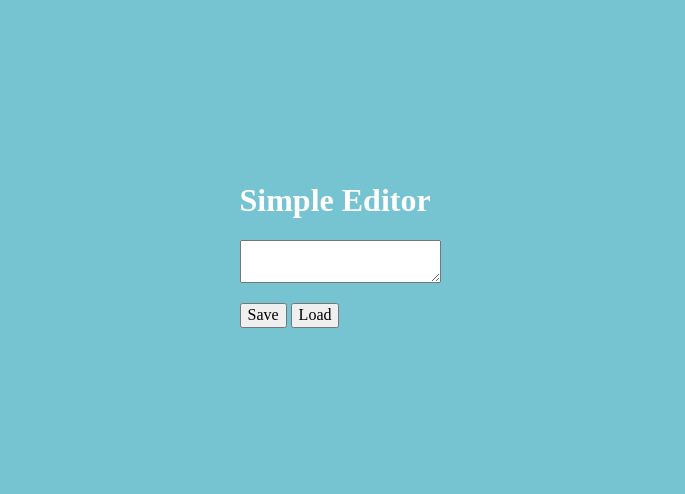
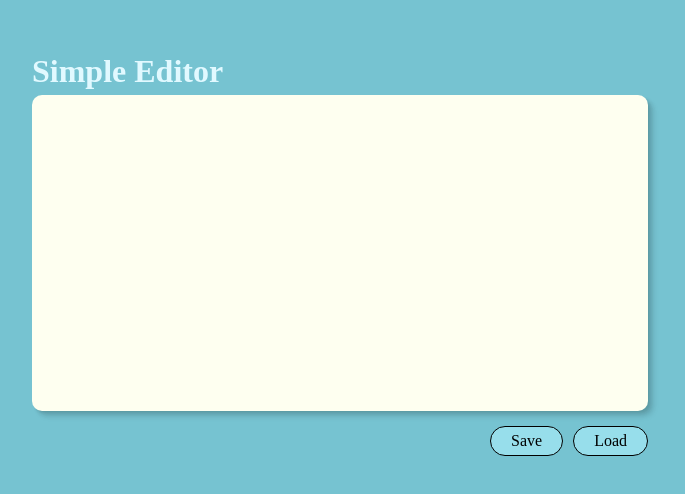
Before and after one commit to tomekgasowski/simple-editor, a website built with webpack: page src/pages/index.html in a window 1280 px wide. Shown: the part 156-650 px from the top of the page, without its empty margins (300-985 px from the left). Built offline with nearby package versions, Linux system fonts and the light colour scheme.

Commit message:
html and css

```diff
--- a/src/js/another.js
+++ /dev/null
@@ -1 +0,0 @@
-console.log('hello another');
--- a/src/js/index.js
+++ b/src/js/index.js
@@ -5,5 +5,3 @@ import '../scss/main.scss';
 // registerSW();
 
 /* place your code below */
-
-console.log('HELLO 🚀')
--- a/src/pages/index.html
+++ b/src/pages/index.html
@@ -145,15 +145,16 @@
     />
   </head>
   <body>
-    <main>
+    <main class="main">
       <h1 class="title">Simple Editor</h1>
-      <p>
-        <textarea class="text-area"></textarea>
-      </p>
-      <div>
-        <button class="button button--save">Save</button>
-        <button class="button button--load">Load</button>
+
+      <textarea class="text-area text-area--js"></textarea>
+
+      <div class="button--flex">
+        <button class="button button--save button-save--js">Save</button>
+        <button class="button button--load button-load--js">Load</button>
       </div>
+
     </main>
   </body>
 </html>
--- a/src/scss/main.scss
+++ b/src/scss/main.scss
@@ -11,3 +11,63 @@ body {
   justify-content: center;
   min-height: 100vh;
 }
+
+.button--flex {
+  display: flex;
+  justify-content: flex-end;
+}
+
+.text-area {
+  margin-bottom: 10px;
+  width: 600px;
+  height: 300px;
+  padding: 8px;
+  border-radius: 10px;
+  resize: none;
+  border: none;
+  background-color: rgb(254, 255, 240);
+  box-shadow:
+  1px 1px 1px rgba(0, 0, 0, 0.014),
+  2px 2px 2px rgba(0, 0, 0, 0.028),
+  3px 3px 3px rgba(0, 0, 0, 0.03),
+  4px 4px 4px rgba(0, 0, 0, 0.042),
+  5px 5px 5px rgba(0, 0, 0, 0.056),
+  6px 6px 6px rgba(0, 0, 0, 0.06);
+}
+
+.title {
+  margin-bottom: 5px;
+  color: rgb(225, 249, 255);
+}
+
+.button {
+  border: 1px solid black;
+  border-radius: 15px;
+  padding: 5px 20px;
+  margin-left: 10px;
+  background-color: #97deeb;
+  cursor: pointer;
+
+}
+
+.button--save:hover {
+  background-color: rgb(198, 255, 201);
+  box-shadow:
+  0 1.5px 1.2px rgba(0, 0, 0, 0.014),
+  0 3px 3.3px rgba(0, 0, 0, 0.028),
+  0 6px 5px rgba(0, 0, 0, 0.03),
+  0 9px 10.9px rgba(0, 0, 0, 0.042),
+  0 18.8px 18.4px rgba(0, 0, 0, 0.056),
+  0 24px 40px rgba(0, 0, 0, 0.06);
+}
+
+.button--load:hover {
+  background-color: rgb(255, 187, 187);
+  box-shadow:
+  0 1.5px 1.2px rgba(0, 0, 0, 0.014),
+  0 3px 3.3px rgba(0, 0, 0, 0.028),
+  0 6px 5px rgba(0, 0, 0, 0.03),
+  0 9px 10.9px rgba(0, 0, 0, 0.042),
+  0 18.8px 18.4px rgba(0, 0, 0, 0.056),
+  0 24px 40px rgba(0, 0, 0, 0.06);
+}
```
